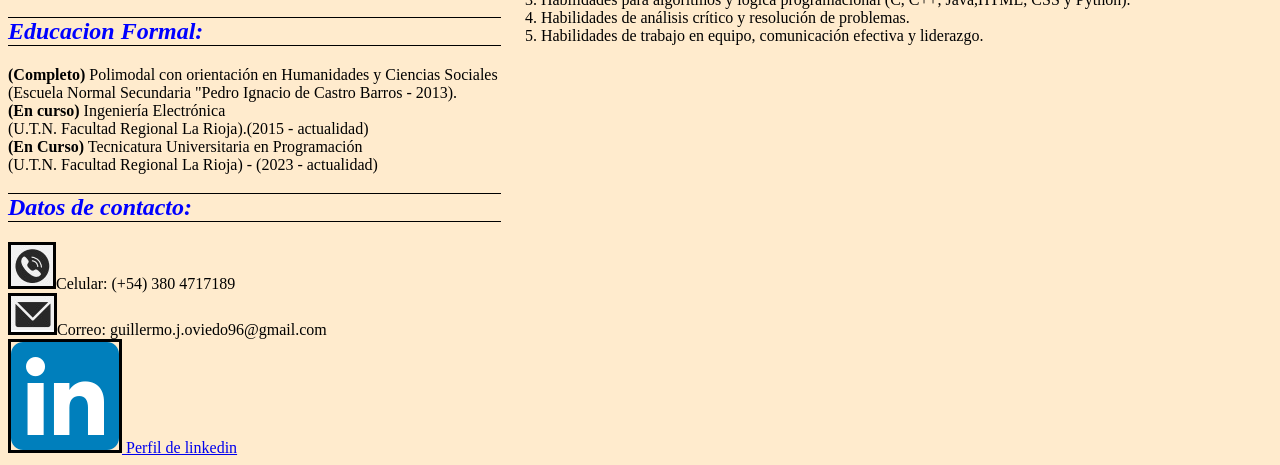
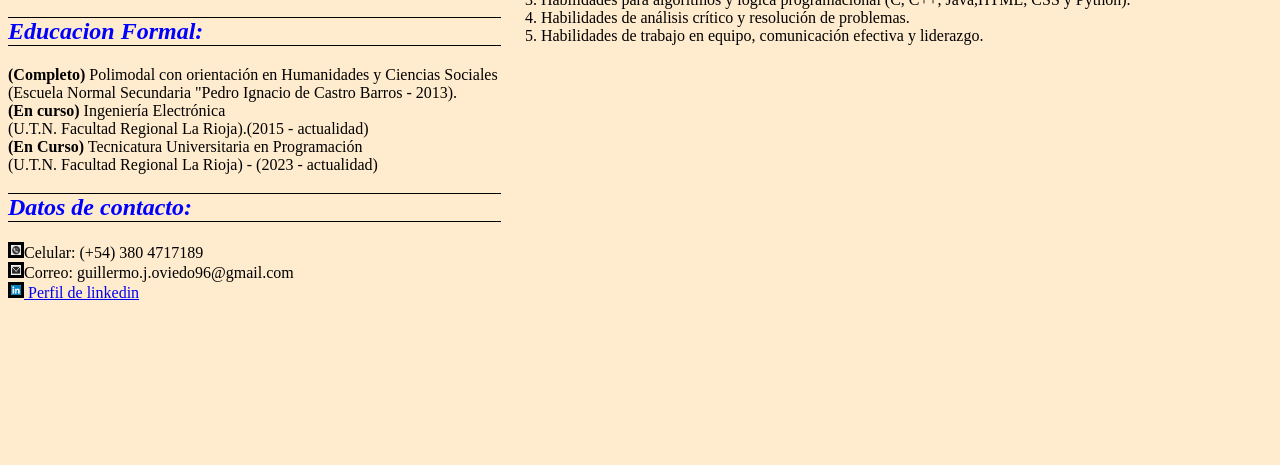
Before and after one commit to LiloOviedo/Practico-N1, a plain HTML site: page index.html in a window 1280 px wide. Shown: the part 775-1240 px from the top of the page. After the commit the page ends 1085 px from the top, so only its background shows below. Drawn offline with Linux system fonts and the light colour scheme.

Commit message:
Se modificaron el tamaño de las imagenes

```diff
--- a/index.html
+++ b/index.html
@@ -34,11 +34,14 @@
                          (U.T.N. Facultad Regional La Rioja) - (2023 - actualidad)
                     </p1>
 
+            <div id="contacto">
                 <h2>Datos de contacto:</h2>
                     <p2><small><img src="phn.jpg" /></small>Celular: (+54) 380 4717189<br/>
                         <img src="msg.jpg" />Correo: guillermo.j.oviedo96@gmail.com<br/>
                         <img src="LNK.png" /><a href="https://www.linkedin.com/in/guillermo-oviedo-a75675290/"> Perfil de linkedin</a>
                     </p2>
+            </div>
+
         </div>
 
         <div id="Experiencia">
--- a/style.css
+++ b/style.css
@@ -35,6 +35,14 @@ a:hover {
     border-color: black;
 }
 
+/*Contacto*/
+#contacto img{
+
+    width: 10px;
+    height: 10px;
+}
+
+
 /*Experiencia*/
 
 #Experiencia h1{
```
